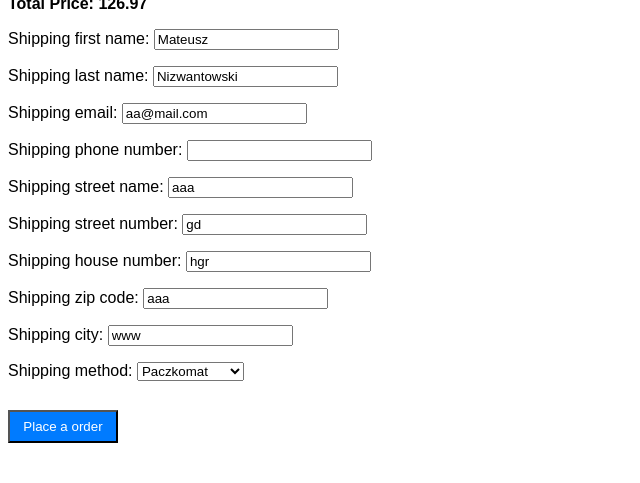
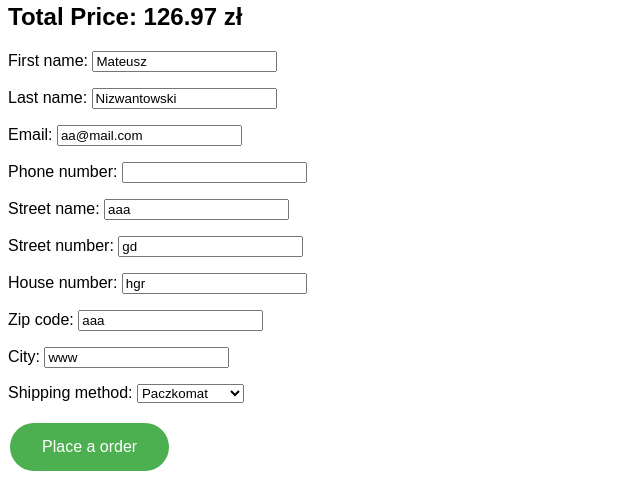
Before and after one commit to nizwant/ecommerce_shop_python, a Django app: page /orders/finalize_order/ in a window 1280 px wide. Shown: the part 479-962 px from the top of the page, without its empty margins (0-640 px from the left). Before the commit the page ends 922 px from the top, so only its background shows below. Run offline with Django 4.2, Linux system fonts and the light colour scheme; a user stored in the database is signed in; data comes from the database, SQL or seed files in the repository.

Commit message:
Update form labels and styling for finalize order page

```diff
--- a/cart_and_orders/forms.py
+++ b/cart_and_orders/forms.py
@@ -18,6 +18,17 @@ class OrderForm(forms.ModelForm):
             "shipping_city",
             "shipping_method",
         ]
+        labels = {
+            "shipping_first_name": "First name",
+            "shipping_last_name": "Last name",
+            "shipping_email": "Email",
+            "shipping_phone_number": "Phone number",
+            "shipping_street_name": "Street name",
+            "shipping_street_number": "Street number",
+            "shipping_house_number": "House number",
+            "shipping_zip_code": "Zip code",
+            "shipping_city": "City",
+        }
 
     def __init__(self, *args, **kwargs):
         user = kwargs.pop("user", None)
--- a/static/cart_and_orders/finalize_order.css
+++ b/static/cart_and_orders/finalize_order.css
@@ -45,3 +45,38 @@ th {
 img {
     width: 100px;
 }
+
+.total-price {
+    font-size: 1.5em;
+    font-weight: bold;
+    margin-bottom: 20px;
+}
+
+.order-button {
+    background-color: #4CAF50;
+    /* Green background */
+    border: none;
+    /* Remove border */
+    color: white;
+    /* White text */
+    padding: 15px 32px;
+    /* Some padding */
+    text-align: center;
+    /* Centered text */
+    text-decoration: none;
+    /* Remove underline */
+    display: inline-block;
+    font-size: 16px;
+    margin: 4px 2px;
+    cursor: pointer;
+    /* Mouse pointer on hover */
+    transition-duration: 0.4s;
+    /* Transition effect */
+    border-radius: 50px;
+}
+
+.order-button:hover {
+    background-color: white;
+    color: black;
+    border: 2px solid #4CAF50;
+}
--- a/templates/cart_and_orders/finalize_order.html
+++ b/templates/cart_and_orders/finalize_order.html
@@ -21,14 +21,14 @@
             <td><img src="{{ item.product.main_image.url }}" alt="{{ item.product.name }}"></td>
             <td>{{ item.product.name }}</td>
             <td>{{ item.quantity }}</td>
-            <td>{{ item.product.price }}</td>
-            <td>{{ item.total }}</td>
+            <td>{{ item.product.price }} zł</td>
+            <td>{{ item.total }} zł</td>
         </tr>
         {% endfor %}
     </tbody>
 </table>
 
-<p class="total-price">Total Price: {{ total_price }}</p>
+<p class="total-price">Total Price: {{ total_price }} zł</p>
 
 <form method="post" action="{% url 'place_order' %}">
     {% csrf_token %}
```
